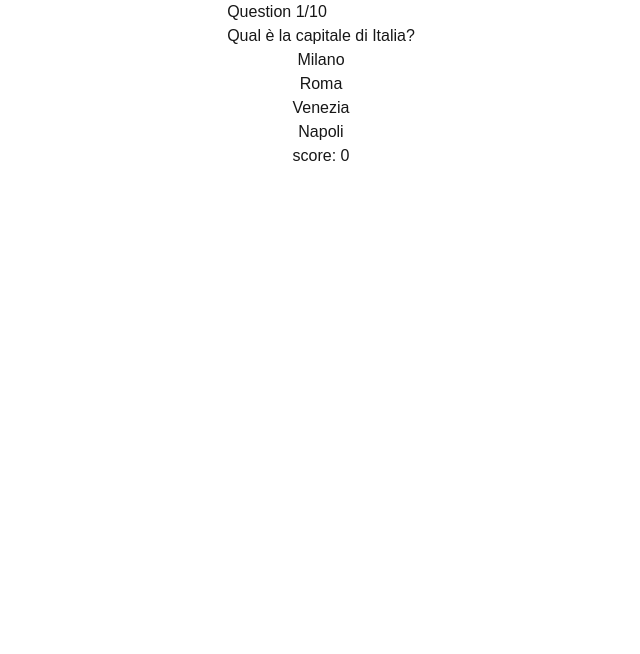
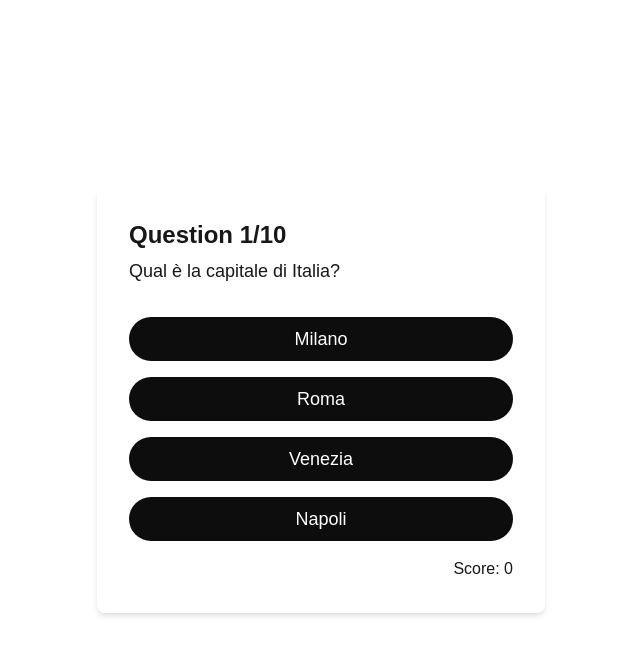
Before and after one commit to SamantaMancini/quizapp, a Next.js app: page / in a window 1280 px wide. Shown: the top 654 px of the page, without its empty margins (319-959 px from the left). Built offline with nearby package versions, Linux system fonts and the light colour scheme.

Commit message:
tailwind css

```diff
--- a/package.json
+++ b/package.json
@@ -10,6 +10,7 @@
   },
   "dependencies": {
     "exercise-1": "file:",
+    "framer-motion": "^12.5.0",
     "next": "15.2.1",
     "react": "^19.0.0",
     "react-dom": "^19.0.0"
--- a/src/components/quiz-app.js
+++ b/src/components/quiz-app.js
@@ -126,24 +126,35 @@ export default function QuizApp() {
     }
 
   return (
-     <div className="">
+     <div className="flex flex-col items-center justify-center h-screen bg-background text-foreground">
+      {/* <div className="mx-auto my-auto"> */}
         {isEnd ? (
         <Layout>
-            <Header text={"Try Again!"} />
-            <Button text={"try"} onClick={handleClickTry}/>
-            <span>score: {score}</span>
+            <Header number={"Try Again!"} position={"center"} />
+            <div className="grid gap-4 mt-8">
+              <Button text={"Try"} onClick={handleClickTry}/>
+            </div>
+            <div className="mt-4 text-right">
+              <span className="text-muted-foreground">Score: {score}</span>
+            </div>
         </Layout>
-        ):
+        ): (
         <Layout>
-            <Header text={answers[question]?.text} number={answers[question]?.number}/>
+            <Header text={answers[question]?.text} number={answers[question]?.number} position={"left"} />
+            <div className="grid gap-4 mt-8">
               <Button text={answers[question]?.button1} onClick={(e) => handleClick(e, answers[question].button1)} />
               <Button text={answers[question]?.button2} onClick={(e) => handleClick(e, answers[question].button2)} />
               <Button text={answers[question]?.button3} onClick={(e) => handleClick(e, answers[question].button3)} />
               <Button text={answers[question]?.button4} onClick={(e) => handleClick(e, answers[question].button4)} />
-            <span>score: {score}</span>
+            </div>
+
+        <div className="mt-4 text-right">
+          <span className="text-muted-foreground">Score: {score}</span>
+        </div>
       </Layout>
-    }
+    )}
     </div>
+    //  </div>
     )
 
 }
--- a/src/components/ui/button.js
+++ b/src/components/ui/button.js
@@ -1,6 +1,13 @@
+import { motion } from "framer-motion"
 
 export default function Button({text, onClick}) {
     return (
-        <button onClick={onClick}>{text}</button>
+        <motion.button
+         className="w-full py-2 cursor-pointer rounded-full bg-[#0e0d0d] text-white text-lg"
+         whileHover={{ scale: 1.1, backgroundColor: "#1f1f1f"}}
+         transition={{ type: "spring", stiffness: 400, damping: 10 }}
+         onClick={onClick}>
+         {text}
+         </motion.button>
     )
 }
--- a/src/components/ui/header.js
+++ b/src/components/ui/header.js
@@ -1,9 +1,14 @@
 
-export default function Header({number, text}) {
+export default function Header({number, text, position}) {
+    const textPosition = {
+        center: "text-center",
+        left: "text-left"
+    }
+
     return (
-        <div className="text-left">
-            <h1>{number}</h1>
-            <p>{text}</p>
+        <div className={`gap-1.5 flex flex-col ${textPosition[position]}`}>
+            <h2 className="text-2xl font-semibold">{number}</h2>
+            <p className="text-lg">{text}</p>
         </div>
     )
 }
--- a/src/components/ui/layout.js
+++ b/src/components/ui/layout.js
@@ -1,6 +1,6 @@
 
 export default function Layout({children}) {
     return (
-        <div className="flex flex-col justify-center items-center">{children}</div>
+        <div className="p-8 rounded-lg shadow-md w-full max-w-md">{children}</div>
     )
 }
```
Also changed, not shown: 1 other file (tests, documents, lock files or other folders). Lines whose indentation alone changed are shown as unchanged.
